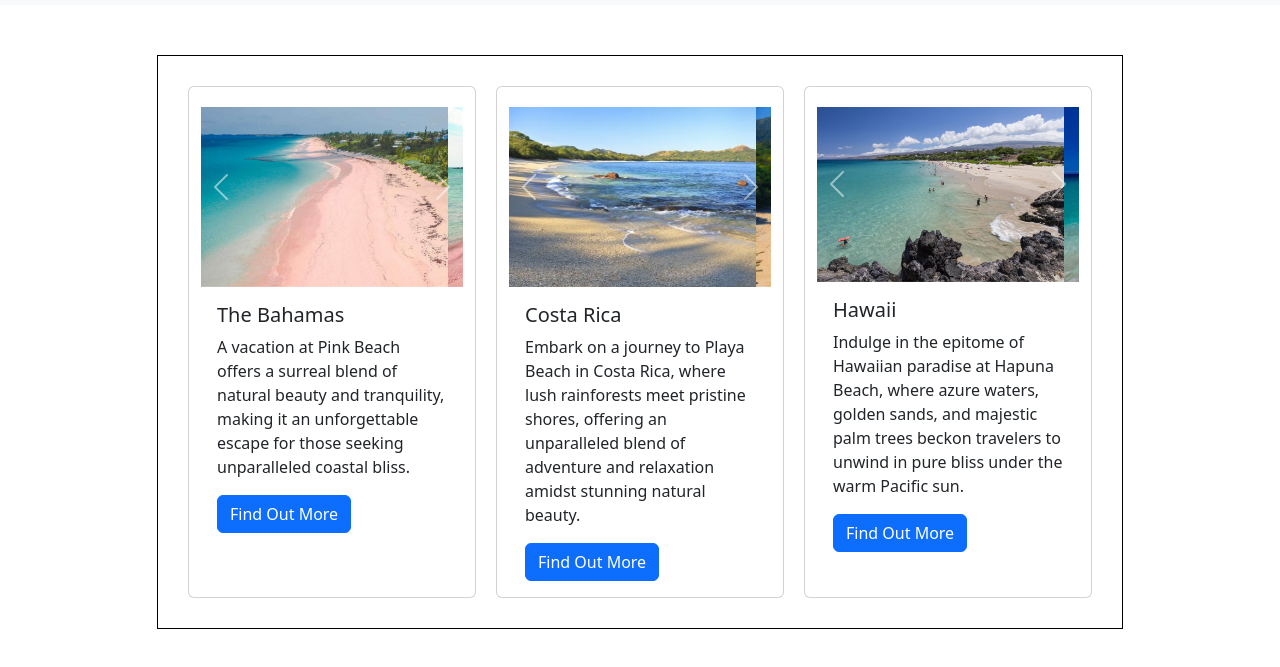
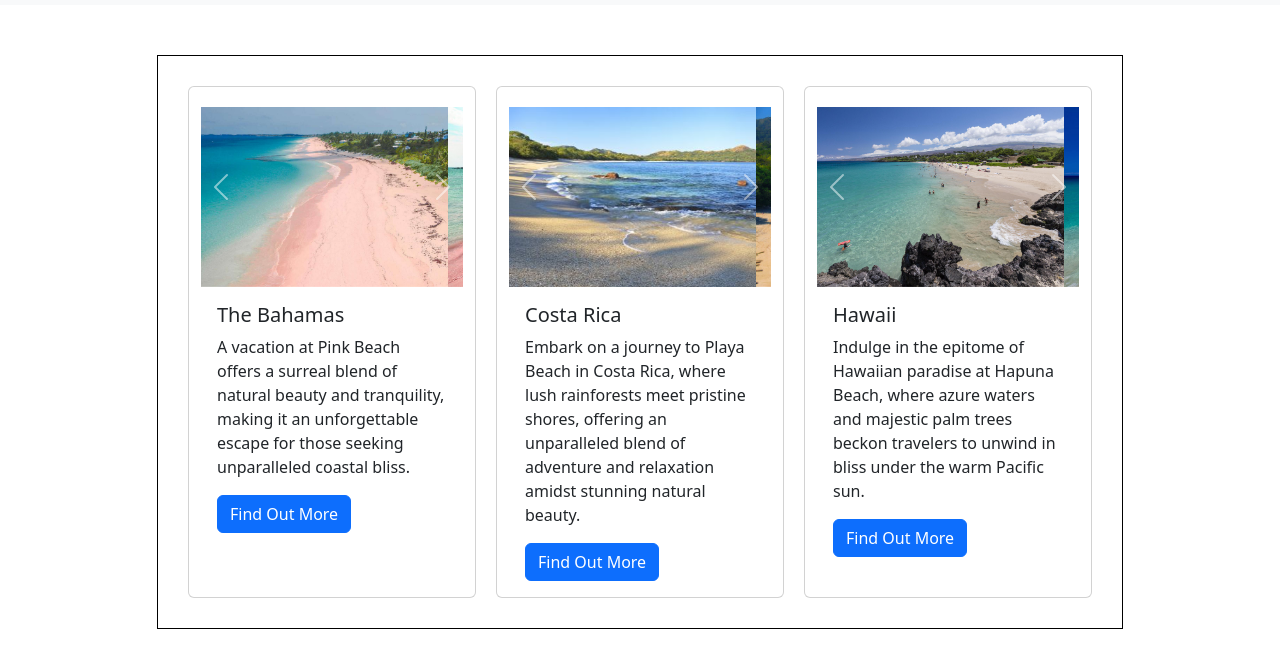
Before and after one commit to Tay-Alfred/VacationResort, a plain HTML site: page index.html in a window 1280 px wide. Shown: the part 51-718 px from the top of the page. Drawn offline with nearby package versions, Linux system fonts and the light colour scheme.

Commit message:
final commit for workday

```diff
--- a/css/index.css
+++ b/css/index.css
@@ -30,7 +30,17 @@
 #playa3{
     height: 180px;
 }
+#hapuna1{
+    height: 180px;
+}
+#hapuna2{
+    height: 180px;
+}
+#hapuna3{
+    height: 180px;
+}
 /* end of image resizing */
+
 /* carousel individual padding */
 #carouselHawaii{
     padding-top: 20px;
@@ -41,3 +51,4 @@
 #carouselCostaRica{
     padding-top: 20px;
 }
+/* end of carousel padding */
--- a/index.html
+++ b/index.html
@@ -121,13 +121,13 @@
         <div id="carouselHawaii" class="carousel slide" data-bs-ride="carousel">
             <div class="carousel-inner">
               <div class="carousel-item active">
-                <img src="images/hapuna 1.jpg" class="d-block w-100" alt="hapuna1">
+                <img id="hapuna1" src="images/hapuna 1.jpg" class="d-block w-100" alt="hapuna1">
               </div>
               <div class="carousel-item">
-                <img src="images/hapuna2.jpg" class="d-block w-100" alt="hapuna2">
+                <img id="hapuna2" src="images/hapuna2.jpg" class="d-block w-100" alt="hapuna2">
               </div>
               <div class="carousel-item">
-                <img src="images/hapuna3.jpg" class="d-block w-100" alt="hapuna3">
+                <img id="hapuna3" src="images/hapuna3.jpg" class="d-block w-100" alt="hapuna3">
               </div>
             </div>
             <button class="carousel-control-prev" type="button" data-bs-target="#carouselExampleAutoplaying" data-bs-slide="prev">
@@ -141,7 +141,7 @@
           </div>
         <div class="card-body">
           <h5 class="card-title">Hawaii</h5>
-          <p class="card-text">Indulge in the epitome of Hawaiian paradise at Hapuna Beach, where azure waters, golden sands, and majestic palm trees beckon travelers to unwind in pure bliss under the warm Pacific sun.</p>
+          <p class="card-text">Indulge in the epitome of Hawaiian paradise at Hapuna Beach, where azure waters and majestic palm trees beckon travelers to unwind in bliss under the warm Pacific sun.</p>
           <a href="#" class="btn btn-primary">Find Out More</a>
         </div>
       </div>
```
